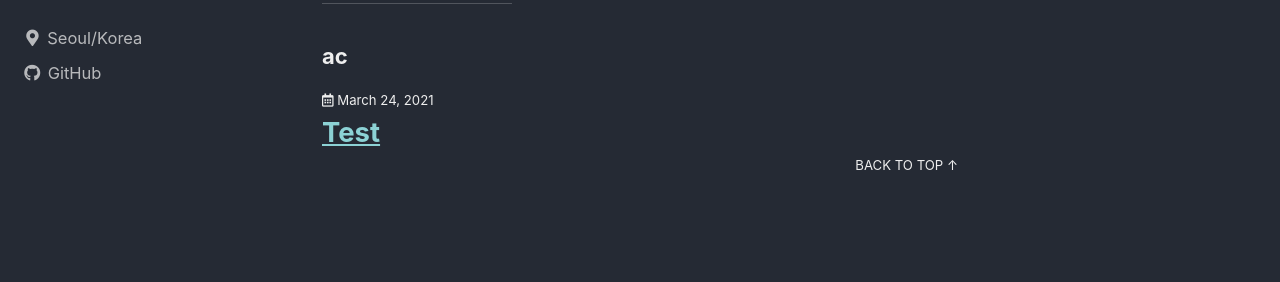
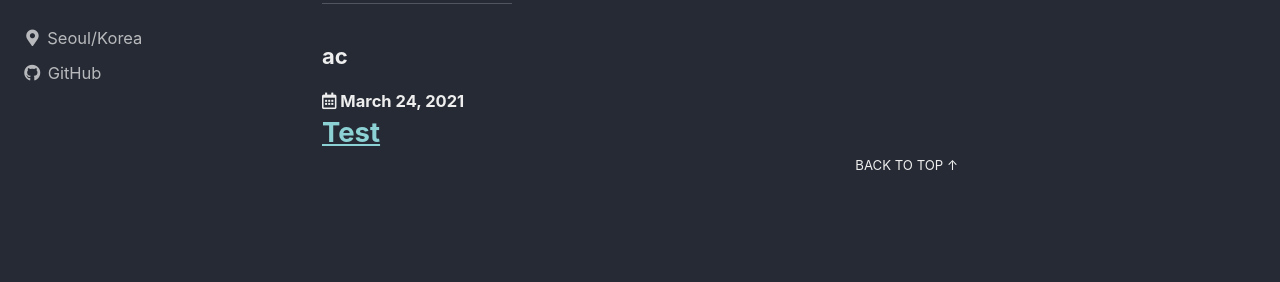
Before and after one commit to sollertia/sollertia.github.io, a Jekyll site: the page built from _pages/category_archive.md, in a window 1280 px wide. Shown: the part 199-481 px from the top of the page. Built offline with Jekyll 4.4.1, drawn with Linux system fonts in a browser that asks for light colours; cached includes are drawn as plain includes.

Commit message:
ch posi pg_meta and pg_tax

```diff
--- a/_includes/archive-single.html
+++ b/_includes/archive-single.html
@@ -12,20 +12,21 @@
 
 <div class="{{ include.type | default: 'list' }}__item">
   <article class="archive__item" itemscope itemtype="https://schema.org/CreativeWork">
-    {% include page__meta.html type=include.type %}
     {% if include.type == "grid" and teaser %}
       <div class="archive__item-teaser">
         <img src="{{ teaser | relative_url }}" alt="">
       </div>
     {% endif %}
     <h2 class="archive__item-title no_toc" itemprop="headline">
+      {% include page__meta.html type=include.type %}
       {% if post.link %}
         <a href="{{ post.link }}">{{ title }}</a> <a href="{{ post.url | relative_url }}" rel="permalink"><i class="fas fa-link" aria-hidden="true" title="permalink"></i><span class="sr-only">Permalink</span></a>
       {% else %}
         <a href="{{ post.url | relative_url }}" rel="permalink">{{ title }}</a>
       {% endif %}
+      {% include page__taxonomy.html type=include.type %}
     </h2>
-    {% include page__taxonomy.html type=include.type %}
+
   <!--  {% if post.excerpt %}<p class="archive__item-excerpt" itemprop="description">{{ post.excerpt | markdownify | strip_html | truncate: 160 }}</p>{% endif %}-->
   </article>
 </div>
```
